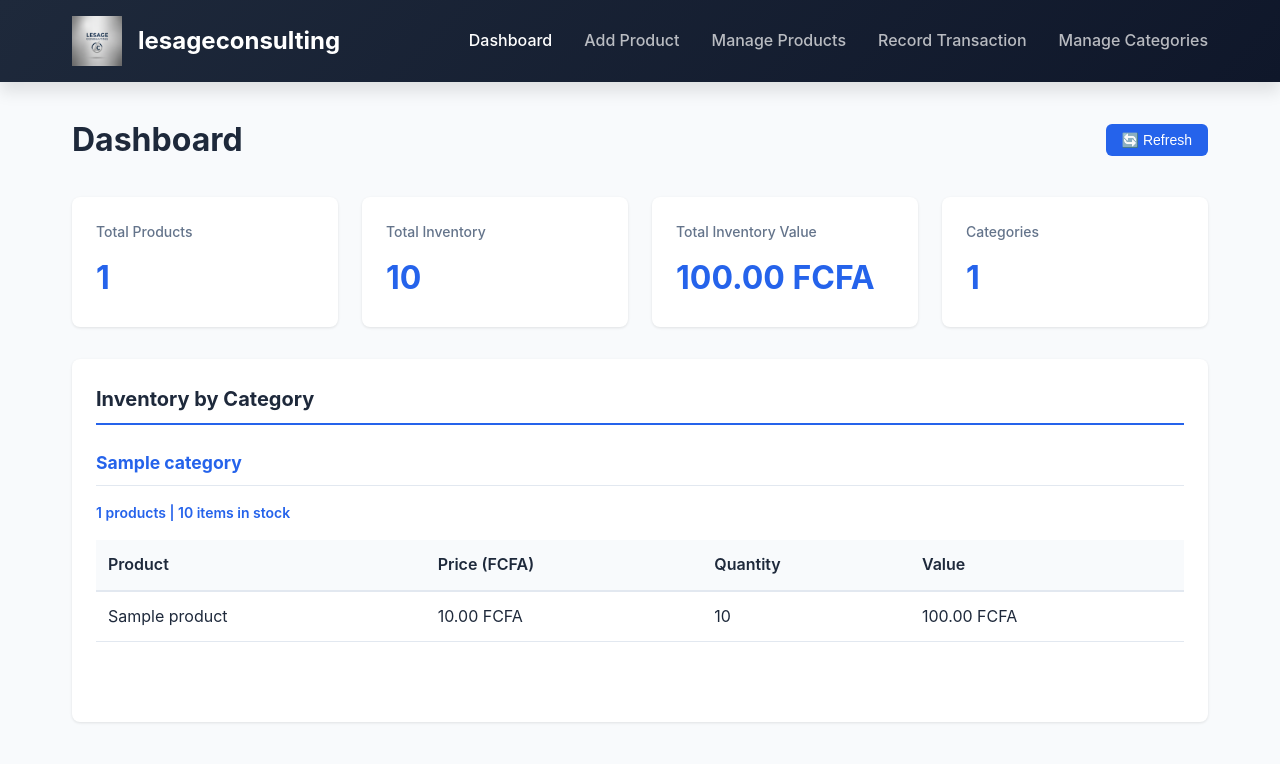
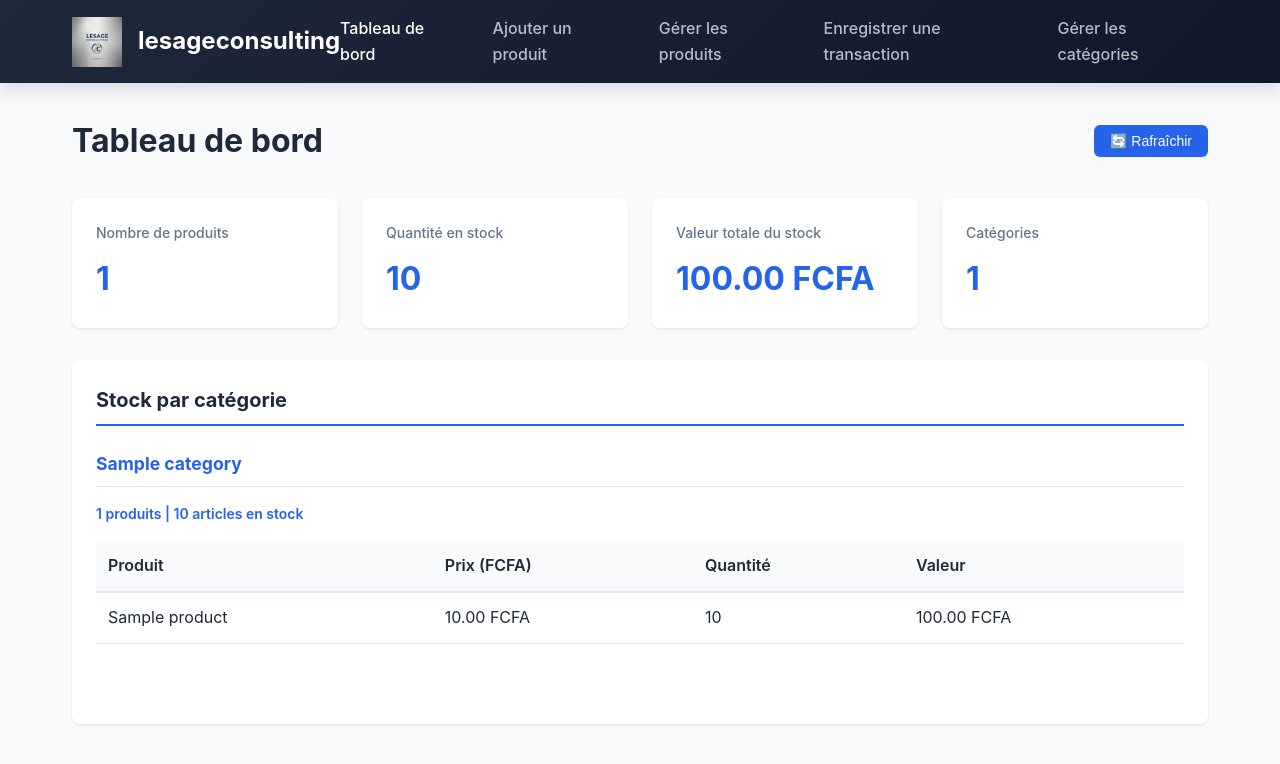
Before and after one commit to Elpidio16/inventory-management, a Flask app: page / in a window 1280 px wide. Shown: the top 764 px of the page. Run offline with Flask 3, Linux system fonts and the light colour scheme; tables that the repository leaves empty hold one stand-in row (values such as "Sample post").

Commit message:
Translate interface to professional French

```diff
--- a/static/js/app.js
+++ b/static/js/app.js
@@ -45,20 +45,20 @@ function loadDashboard() {
             // Build inventory by category table
             let html = '';
             if (data.categories.length === 0) {
-                html = '<p class="empty-state">No categories or products found. Create a category and add products to get started.</p>';
+                html = '<p class="empty-state">Aucune catégorie ou produit trouvés. Créez une catégorie et ajoutez des produits pour commencer.</p>';
             } else {
                 data.categories.forEach(category => {
                     html += `
                         <div class="category-section">
                             <h4>${category.name}</h4>
-                            <p class="category-meta">${category.product_count} products | ${category.total_quantity} items in stock</p>
+                            <p class="category-meta">${category.product_count} produits | ${category.total_quantity} articles en stock</p>
                             <table class="table">
                                 <thead>
                                     <tr>
-                                        <th>Product</th>
-                                        <th>Price (FCFA)</th>
-                                        <th>Quantity</th>
-                                        <th>Value</th>
+                                        <th>Produit</th>
+                                        <th>Prix (FCFA)</th>
+                                        <th>Quantité</th>
+                                        <th>Valeur</th>
                                     </tr>
                                 </thead>
                                 <tbody>
@@ -84,14 +84,14 @@ function loadDashboard() {
             document.getElementById('inventoryByCategory').innerHTML = html;
         })
         .catch(error => {
-            console.error('Error loading dashboard:', error);
-            document.getElementById('inventoryByCategory').innerHTML = '<p class="error">Error loading inventory data</p>';
+            console.error('Erreur lors du chargement du tableau de bord:', error);
+            document.getElementById('inventoryByCategory').innerHTML = '<p class="error">Erreur lors du chargement des données de stock</p>';
         });
 }
 
 function refreshDashboard() {
     loadDashboard();
-    showMessage('Dashboard refreshed!', 'success', 'productMessage');
+    showMessage('Tableau de bord rafraîchi !', 'success', 'productMessage');
 }
 
 // Product Functions
@@ -121,11 +121,11 @@ function addProduct(event) {
     axios.post('/api/products', formData)
         .then(response => {
             document.getElementById('productForm').reset();
-            showMessage('Product added successfully!', 'success', 'productMessage');
+            showMessage('Produit ajouté avec succès !', 'success', 'productMessage');
             loadDashboard();
         })
         .catch(error => {
-            const message = error.response?.data?.error || 'Error adding product';
+            const message = error.response?.data?.error || 'Erreur lors de l\'ajout du produit';
             showMessage(message, 'error', 'productMessage');
         });
 }
@@ -157,12 +157,12 @@ function recordTransaction(event) {
     axios.post('/api/transactions', formData)
         .then(response => {
             document.getElementById('transactionForm').reset();
-            showMessage(`${formData.type === 'ENTRY' ? 'Entry' : 'Sale'} recorded successfully!`, 'success', 'transactionMessage');
+            showMessage(`${formData.type === 'ENTRY' ? 'Entrée' : 'Sortie'} enregistrée avec succès !`, 'success', 'transactionMessage');
             loadRecentTransactions();
             loadDashboard();
         })
         .catch(error => {
-            const message = error.response?.data?.error || 'Error recording transaction';
+            const message = error.response?.data?.error || 'Erreur lors de l\'enregistrement de la transaction';
             showMessage(message, 'error', 'transactionMessage');
         });
 }
@@ -172,16 +172,16 @@ function loadRecentTransactions() {
         .then(response => {
             let html = '';
             if (response.data.length === 0) {
-                html = '<p class="empty-state">No transactions recorded yet.</p>';
+                html = '<p class="empty-state">Aucune transaction enregistrée.</p>';
             } else {
-                html = '<table class="table"><thead><tr><th>Date</th><th>Product</th><th>Type</th><th>Quantity</th><th>Reason</th></tr></thead><tbody>';
+                html = '<table class="table"><thead><tr><th>Date</th><th>Produit</th><th>Type</th><th>Quantité</th><th>Raison</th></tr></thead><tbody>';
                 response.data.slice(0, 10).forEach(transaction => {
-                    const date = new Date(transaction.created_at).toLocaleDateString();
+                    const date = new Date(transaction.created_at).toLocaleDateString('fr-FR');
                     html += `
                         <tr>
                             <td>${date}</td>
                             <td>${transaction.product.name}</td>
-                            <td><span class="badge ${transaction.type === 'ENTRY' ? 'badge-success' : 'badge-danger'}">${transaction.type}</span></td>
+                            <td><span class="badge ${transaction.type === 'ENTRY' ? 'badge-success' : 'badge-danger'}">${transaction.type === 'ENTRY' ? 'Entrée' : 'Sortie'}</span></td>
                             <td>${transaction.quantity}</td>
                             <td>${transaction.reason || '-'}</td>
                         </tr>
@@ -192,8 +192,8 @@ function loadRecentTransactions() {
             document.getElementById('recentTransactions').innerHTML = html;
         })
         .catch(error => {
-            console.error('Error loading transactions:', error);
-            document.getElementById('recentTransactions').innerHTML = '<p class="error">Error loading transactions</p>';
+            console.error('Erreur lors du chargement des transactions:', error);
+            document.getElementById('recentTransactions').innerHTML = '<p class="error">Erreur lors du chargement des transactions</p>';
         });
 }
 
@@ -203,7 +203,7 @@ function loadCategories() {
         .then(response => {
             let html = '';
             if (response.data.length === 0) {
-                html = '<p class="empty-state">No categories created yet. Add one below.</p>';
+                html = '<p class="empty-state">Aucune catégorie créée. Ajoutez-en une ci-dessous.</p>';
             } else {
                 html = '<div class="categories-grid">';
                 response.data.forEach(category => {
@@ -211,10 +211,10 @@ function loadCategories() {
                         <div class="category-card">
                             <div class="category-header">
                                 <h4>${category.name}</h4>
-                                <button class="btn btn-danger" onclick="deleteCategory('${category.id}')">Delete</button>
+                                <button class="btn btn-danger" onclick="deleteCategory('${category.id}')">Supprimer</button>
                             </div>
-                            <p class="category-description">${category.description || 'No description'}</p>
-                            <p class="category-meta">${category.product_count} products</p>
+                            <p class="category-description">${category.description || 'Aucune description'}</p>
+                            <p class="category-meta">${category.product_count} produits</p>
                         </div>
                     `;
                 });
@@ -222,7 +222,7 @@ function loadCategories() {
             }
             document.getElementById('categoriesList').innerHTML = html;
         })
-        .catch(error => console.error('Error loading categories:', error));
+        .catch(error => console.error('Erreur lors du chargement des catégories:', error));
 }
 
 function addCategory(event) {
@@ -236,26 +236,26 @@ function addCategory(event) {
     axios.post('/api/categories', formData)
         .then(response => {
             document.getElementById('categoryForm').reset();
-            showMessage('Category added successfully!', 'success', 'categoryMessage');
+            showMessage('Catégorie ajoutée avec succès !', 'success', 'categoryMessage');
             loadCategories();
             loadCategoriesForProduct();
         })
         .catch(error => {
-            const message = error.response?.data?.error || 'Error adding category';
+            const message = error.response?.data?.error || 'Erreur lors de l\'ajout de la catégorie';
             showMessage(message, 'error', 'categoryMessage');
         });
 }
 
 function deleteCategory(categoryId) {
-    if (confirm('Are you sure you want to delete this category?')) {
+    if (confirm('Êtes-vous sûr de vouloir supprimer cette catégorie ?')) {
         axios.delete(`/api/categories/${categoryId}`)
             .then(response => {
-                showMessage('Category deleted successfully!', 'success', 'categoryMessage');
+                showMessage('Catégorie supprimée avec succès !', 'success', 'categoryMessage');
                 loadCategories();
                 loadCategoriesForProduct();
             })
             .catch(error => {
-                const message = error.response?.data?.error || 'Error deleting category';
+                const message = error.response?.data?.error || 'Erreur lors de la suppression de la catégorie';
                 showMessage(message, 'error', 'categoryMessage');
             });
     }
@@ -266,7 +266,7 @@ function loadProductsList() {
         .then(response => {
             let html = '';
             if (response.data.length === 0) {
-                html = '<p class="empty-state">No products created yet. Add one in the "Add Product" tab.</p>';
+                html = '<p class="empty-state">Aucun produit créé. Ajoutez-en un dans l\'onglet "Ajouter un produit".</p>';
             } else {
                 html = '<div class="products-grid">';
                 response.data.forEach(product => {
@@ -276,13 +276,13 @@ function loadProductsList() {
                         <div class="product-card">
                             <div class="product-header">
                                 <h4>${product.name}</h4>
-                                <button class="btn btn-danger" onclick="deleteProduct('${product.id}')">Delete</button>
+                                <button class="btn btn-danger" onclick="deleteProduct('${product.id}')">Supprimer</button>
                             </div>
-                            <p class="product-info"><strong>Code:</strong> ${product.sku}</p>
-                            <p class="product-info"><strong>Price:</strong> ${product.price.toFixed(2)} FCFA</p>
-                            <p class="product-info"><strong>Stock:</strong> ${quantity} units</p>
-                            <p class="product-info"><strong>Value:</strong> ${totalValue} FCFA</p>
-                            <p class="product-description">${product.description || 'No description'}</p>
+                            <p class="product-info"><strong>Code :</strong> ${product.sku}</p>
+                            <p class="product-info"><strong>Prix :</strong> ${product.price.toFixed(2)} FCFA</p>
+                            <p class="product-info"><strong>Stock :</strong> ${quantity} unités</p>
+                            <p class="product-info"><strong>Valeur :</strong> ${totalValue} FCFA</p>
+                            <p class="product-description">${product.description || 'Aucune description'}</p>
                         </div>
                     `;
                 });
@@ -290,19 +290,19 @@ function loadProductsList() {
             }
             document.getElementById('productsList').innerHTML = html;
         })
-        .catch(error => console.error('Error loading products:', error));
+        .catch(error => console.error('Erreur lors du chargement des produits:', error));
 }
 
 function deleteProduct(productId) {
-    if (confirm('Are you sure you want to delete this product? This will also delete all its transactions.')) {
+    if (confirm('Êtes-vous sûr de vouloir supprimer ce produit ? Cela supprimera également toutes ses transactions.')) {
         axios.delete(`/api/products/${productId}`)
             .then(response => {
-                showMessage('Product deleted successfully!', 'success', 'productMessage');
+                showMessage('Produit supprimé avec succès !', 'success', 'productMessage');
                 loadProductsList();
                 loadProductsForTransaction();
             })
             .catch(error => {
-                const message = error.response?.data?.error || 'Error deleting product';
+                const message = error.response?.data?.error || 'Erreur lors de la suppression du produit';
                 showMessage(message, 'error', 'productMessage');
             });
     }
--- a/templates/index.html
+++ b/templates/index.html
@@ -16,11 +16,11 @@
                 <h1 class="nav-title">lesageconsulting</h1>
             </div>
             <div class="nav-links">
-                <a href="#" onclick="showTab('dashboard')" class="nav-link active">Dashboard</a>
-                <a href="#" onclick="showTab('products')" class="nav-link">Add Product</a>
-                <a href="#" onclick="showTab('manage-products')" class="nav-link">Manage Products</a>
-                <a href="#" onclick="showTab('transaction')" class="nav-link">Record Transaction</a>
-                <a href="#" onclick="showTab('categories')" class="nav-link">Manage Categories</a>
+                <a href="#" onclick="showTab('dashboard')" class="nav-link active">Tableau de bord</a>
+                <a href="#" onclick="showTab('products')" class="nav-link">Ajouter un produit</a>
+                <a href="#" onclick="showTab('manage-products')" class="nav-link">Gérer les produits</a>
+                <a href="#" onclick="showTab('transaction')" class="nav-link">Enregistrer une transaction</a>
+                <a href="#" onclick="showTab('categories')" class="nav-link">Gérer les catégories</a>
             </div>
         </div>
     </nav>
@@ -30,35 +30,35 @@
         <!-- Dashboard Tab -->
         <div id="dashboard" class="tab-content active">
             <div class="page-title">
-                <h2>Dashboard</h2>
-                <button class="btn btn-refresh" onclick="refreshDashboard()">🔄 Refresh</button>
+                <h2>Tableau de bord</h2>
+                <button class="btn btn-refresh" onclick="refreshDashboard()">🔄 Rafraîchir</button>
             </div>
 
             <!-- Summary Cards -->
             <div class="summary-cards">
                 <div class="card">
-                    <div class="card-label">Total Products</div>
+                    <div class="card-label">Nombre de produits</div>
                     <div class="card-value" id="totalProducts">0</div>
                 </div>
                 <div class="card">
-                    <div class="card-label">Total Inventory</div>
+                    <div class="card-label">Quantité en stock</div>
                     <div class="card-value" id="totalQuantity">0</div>
                 </div>
                 <div class="card">
-                    <div class="card-label">Total Inventory Value</div>
+                    <div class="card-label">Valeur totale du stock</div>
                     <div class="card-value" id="totalPrice">0.00 FCFA</div>
                 </div>
                 <div class="card">
-                    <div class="card-label">Categories</div>
+                    <div class="card-label">Catégories</div>
                     <div class="card-value" id="totalCategories">0</div>
                 </div>
             </div>
 
             <!-- Inventory by Category -->
             <div class="card-section">
-                <h3>Inventory by Category</h3>
+                <h3>Stock par catégorie</h3>
                 <div id="inventoryByCategory">
-                    <p class="loading">Loading inventory data...</p>
+                    <p class="loading">Chargement des données...</p>
                 </div>
             </div>
         </div>
@@ -66,30 +66,30 @@
         <!-- Add Product Tab -->
         <div id="products" class="tab-content">
             <div class="page-title">
-                <h2>Add New Product</h2>
+                <h2>Ajouter un nouveau produit</h2>
             </div>
 
             <div class="form-card">
                 <form id="productForm" onsubmit="addProduct(event)">
                     <div class="form-group">
-                        <label for="productName">Product Name</label>
+                        <label for="productName">Nom du produit</label>
                         <input type="text" id="productName" required>
                     </div>
 
                     <div class="form-group">
-                        <label for="productSku">Product Code</label>
+                        <label for="productSku">Code produit</label>
                         <input type="text" id="productSku" required>
                     </div>
 
                     <div class="form-group">
-                        <label for="productPrice">Price (FCFA)</label>
+                        <label for="productPrice">Prix (FCFA)</label>
                         <input type="number" id="productPrice" step="0.01" placeholder="Prix en FCFA" required>
                     </div>
 
                     <div class="form-group">
-                        <label for="productCategory">Category</label>
+                        <label for="productCategory">Catégorie</label>
                         <select id="productCategory" required>
-                            <option value="">Select a category</option>
+                            <option value="">Sélectionner une catégorie</option>
                         </select>
                     </div>
 
@@ -98,7 +98,7 @@
                         <textarea id="productDescription" rows="4"></textarea>
                     </div>
 
-                    <button type="submit" class="btn btn-primary">Add Product</button>
+                    <button type="submit" class="btn btn-primary">Ajouter le produit</button>
                     <div id="productMessage" class="message" style="display: none;"></div>
                 </form>
             </div>
@@ -107,34 +107,34 @@
         <!-- Record Transaction Tab -->
         <div id="transaction" class="tab-content">
             <div class="page-title">
-                <h2>Record Transaction</h2>
+                <h2>Enregistrer une transaction</h2>
             </div>
 
             <div class="form-card">
                 <form id="transactionForm" onsubmit="recordTransaction(event)">
                     <div class="form-group">
-                        <label for="transactionType">Transaction Type</label>
+                        <label for="transactionType">Type de transaction</label>
                         <select id="transactionType" required>
-                            <option value="ENTRY">Entry (Product Received)</option>
-                            <option value="EXIT">Exit (Product Sold)</option>
+                            <option value="ENTRY">Entrée (Produit reçu)</option>
+                            <option value="EXIT">Sortie (Produit vendu)</option>
                         </select>
                     </div>
 
                     <div class="form-group">
-                        <label for="transactionProduct">Product</label>
+                        <label for="transactionProduct">Produit</label>
                         <select id="transactionProduct" required>
-                            <option value="">Select a product</option>
+                            <option value="">Sélectionner un produit</option>
                         </select>
                     </div>
 
                     <div class="form-group">
-                        <label for="transactionQuantity">Quantity</label>
+                        <label for="transactionQuantity">Quantité</label>
                         <input type="number" id="transactionQuantity" min="1" required>
                     </div>
 
                     <div class="form-group">
-                        <label for="transactionReason">Reason</label>
-                        <input type="text" id="transactionReason" placeholder="e.g., Purchase Order, Customer Sale">
+                        <label for="transactionReason">Raison</label>
+                        <input type="text" id="transactionReason" placeholder="ex. Commande, Vente client">
                     </div>
 
                     <div class="form-group">
@@ -142,16 +142,16 @@
                         <textarea id="transactionNotes" rows="3"></textarea>
                     </div>
 
-                    <button type="submit" class="btn btn-primary">Record Transaction</button>
+                    <button type="submit" class="btn btn-primary">Enregistrer la transaction</button>
                     <div id="transactionMessage" class="message" style="display: none;"></div>
                 </form>
             </div>
 
             <!-- Recent Transactions -->
             <div class="card-section" style="margin-top: 2rem;">
-                <h3>Recent Transactions</h3>
+                <h3>Transactions récentes</h3>
                 <div id="recentTransactions">
-                    <p class="loading">Loading transactions...</p>
+                    <p class="loading">Chargement des transactions...</p>
                 </div>
             </div>
         </div>
@@ -159,13 +159,13 @@
         <!-- Manage Products Tab -->
         <div id="manage-products" class="tab-content">
             <div class="page-title">
-                <h2>Manage Products</h2>
+                <h2>Gérer les produits</h2>
             </div>
 
             <div class="card-section">
-                <h3>All Products</h3>
+                <h3>Tous les produits</h3>
                 <div id="productsList">
-                    <p class="loading">Loading products...</p>
+                    <p class="loading">Chargement des produits...</p>
                 </div>
             </div>
         </div>
@@ -173,15 +173,15 @@
         <!-- Manage Categories Tab -->
         <div id="categories" class="tab-content">
             <div class="page-title">
-                <h2>Manage Categories</h2>
+                <h2>Gérer les catégories</h2>
             </div>
 
             <!-- Add Category Form -->
             <div class="form-card">
-                <h3>Add New Category</h3>
+                <h3>Ajouter une nouvelle catégorie</h3>
                 <form id="categoryForm" onsubmit="addCategory(event)">
                     <div class="form-group">
-                        <label for="categoryName">Category Name</label>
+                        <label for="categoryName">Nom de la catégorie</label>
                         <input type="text" id="categoryName" required>
                     </div>
 
@@ -190,16 +190,16 @@
                         <textarea id="categoryDescription" rows="3"></textarea>
                     </div>
 
-                    <button type="submit" class="btn btn-primary">Add Category</button>
+                    <button type="submit" class="btn btn-primary">Ajouter la catégorie</button>
                     <div id="categoryMessage" class="message" style="display: none;"></div>
                 </form>
             </div>
 
             <!-- Categories List -->
             <div class="card-section">
-                <h3>All Categories</h3>
+                <h3>Toutes les catégories</h3>
                 <div id="categoriesList">
-                    <p class="loading">Loading categories...</p>
+                    <p class="loading">Chargement des catégories...</p>
                 </div>
             </div>
         </div>
```
